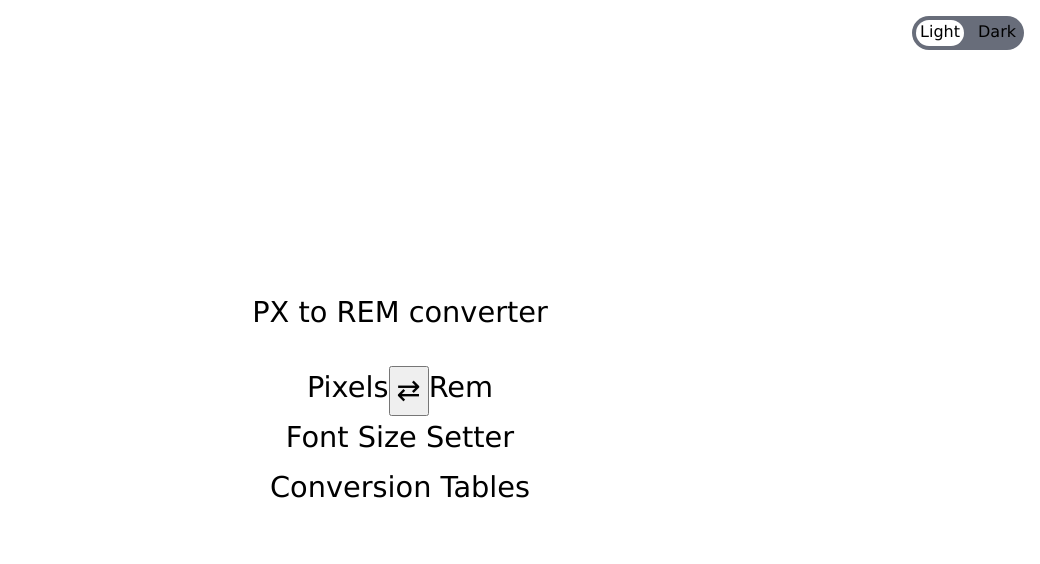
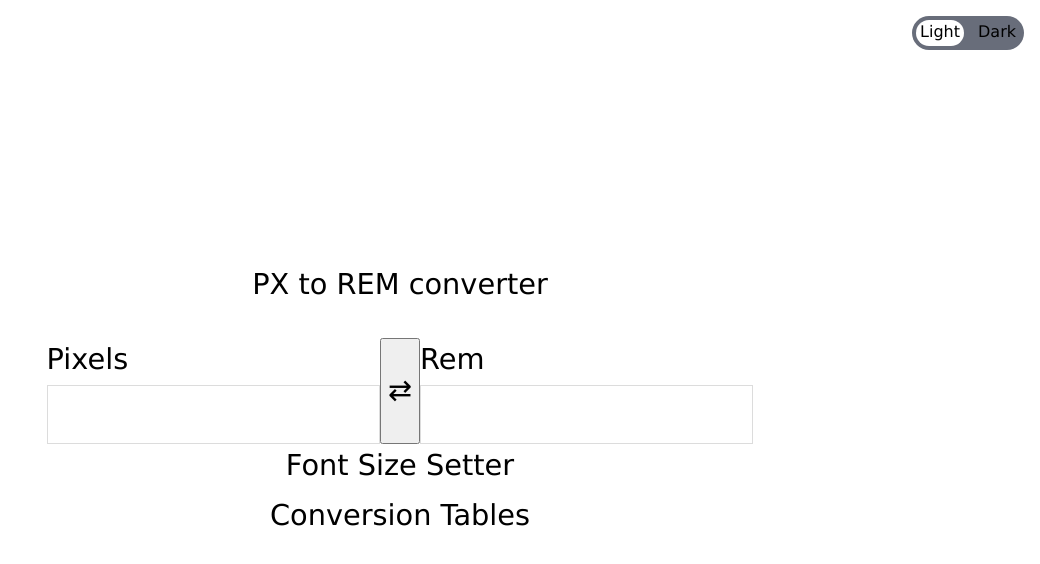
Before and after one commit to ExcitedDeveloper/pxtorem, a React (Vite) app: page / in a window 1280 px wide. Shown: the top 564 px of the page, without its empty margins (240-1280 px from the left). Built offline with nearby package versions, Linux system fonts and the light colour scheme.

Commit message:
Start adding controls

```diff
--- a/src/components/ConverterControls/ConverterControls.css
+++ b/src/components/ConverterControls/ConverterControls.css
@@ -2,3 +2,28 @@
   display: flex;
   flex-direction: row;
 }
+
+.converter-controls-numeric {
+  position: relative;
+  margin: 0;
+  margin-top: 0.238rem;
+  border: 0.06rem solid var(--numeric-border);
+  width: 20.833rem;
+  height: 3.675rem;
+}
+
+.converter-controls-input {
+  background: none;
+  box-sizing: border-box;
+  display: block;
+  padding: 0.25rem 1.25rem;
+  font-size: 2.4rem;
+  border: none;
+  width: 100%;
+  height: 100%;
+  text-align: center;
+}
+
+.converter-controls-input:focus {
+  outline: none;
+}
--- a/src/components/ConverterControls/ConverterControls.tsx
+++ b/src/components/ConverterControls/ConverterControls.tsx
@@ -33,9 +33,19 @@ const ConverterControls = () => {
 
   return (
     <div className='converter-controls'>
-      <label htmlFor=''>{leftLabel}</label>
+      <label htmlFor=''>
+        {leftLabel}
+        <div className='converter-controls-numeric'>
+          <input type='text' className='converter-controls-input' />
+        </div>
+      </label>
       <button onClick={toggleDirection}>⇄</button>
-      <label htmlFor=''>{rightLabel}</label>
+      <label htmlFor=''>
+        {rightLabel}
+        <div className='converter-controls-numeric'>
+          <input type='text' className='converter-controls-input' />
+        </div>
+      </label>
     </div>
   )
 }
--- a/src/contexts/Theme/Theme.config.ts
+++ b/src/contexts/Theme/Theme.config.ts
@@ -13,6 +13,7 @@ export const THEMES: Record<ThemeType, Theme> = {
     "--secondary-text": Color.BLACK,
     "--light-text": Color.BLACK,
     "--dark-text": Color.BLACK,
+    "--numeric-border": Color.GAINSBORO,
   },
   dark: {
     "--primary": Color.VIOLET,
@@ -25,5 +26,6 @@ export const THEMES: Record<ThemeType, Theme> = {
     "--secondary-text": Color.LIGHT_GRAY,
     "--light-text": Color.BLACK,
     "--dark-text": Color.WHITE,
+    "--numeric-border": Color.GAINSBORO,
   },
 }
--- a/src/contexts/Theme/Theme.model.ts
+++ b/src/contexts/Theme/Theme.model.ts
@@ -16,4 +16,5 @@ export interface Theme {
   "--secondary-text": Color
   "--light-text": Color
   "--dark-text": Color
+  "--numeric-border": Color
 }
--- a/src/models/color.model.ts
+++ b/src/models/color.model.ts
@@ -5,4 +5,5 @@ export enum Color {
   LIGHT_GRAY = "#F4F4F4",
   DARK_GRAY = "#686d7a",
   WHITE = "#FFF",
+  GAINSBORO = "#DCDCDC",
 }
```
